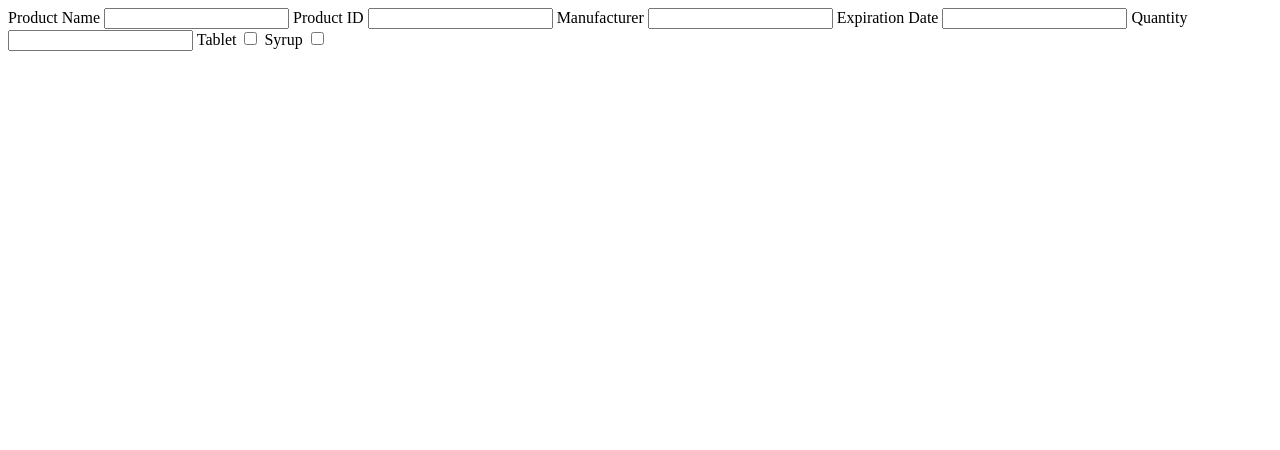
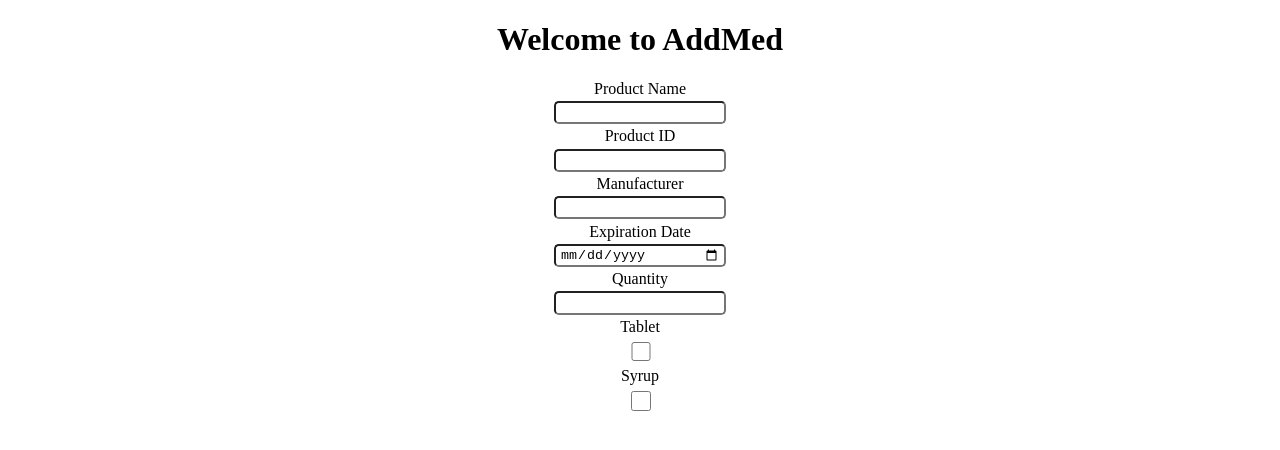
Before and after one commit to ishansssharma/Assignment_2, a plain HTML site: page dist/index.html in a window 1280 px wide. Drawn offline with Linux system fonts and the light colour scheme.

Commit message:
reset file

```diff
--- a/dist/index.html
+++ b/dist/index.html
@@ -10,7 +10,8 @@
 
 <body>
 	<main>
-		<form class="">
+		<h1 class="header-form">Welcome to AddMed</h1>
+		<form class="medicine-form">
 			<label for="product-name">Product Name</label>
 			<input type="text" name="product-name" class="product-name">
 
@@ -21,7 +22,7 @@
 			<input type="text" name="manufacturer" class="manufacturer">
 
 			<label for="expiration-date">Expiration Date </label>
-			<input type="text" name="expiration-date" class="expiration-date">
+			<input type="date" name="expiration-date" class="expiration-date">
 
 			<label for="quantity">Quantity</label>
 			<input type="number" name="quantity" class="Quantity">
--- /dev/null
+++ b/src/style/reset.css
@@ -0,0 +1,6 @@
+* {
+	box-sizing: border-box;
+	padding: 0;
+	margin: 0;
+	font-size: 16px;
+}
--- a/src/style/style.css
+++ b/src/style/style.css
@@ -0,0 +1,22 @@
+.header-form {
+	display: flex;
+	justify-content: center;
+	align-items: center;
+}
+
+.medicine-form {
+	display: flex;
+	flex-direction: column;
+	justify-content: center;
+	align-items: center;
+	gap: 0.2rem;
+
+
+}
+
+.medicine-form input {
+	width: 10rem;
+	height: 1.2rem;
+	padding: 0 0.25rem;
+	border-radius: 0.3rem;
+}
```
